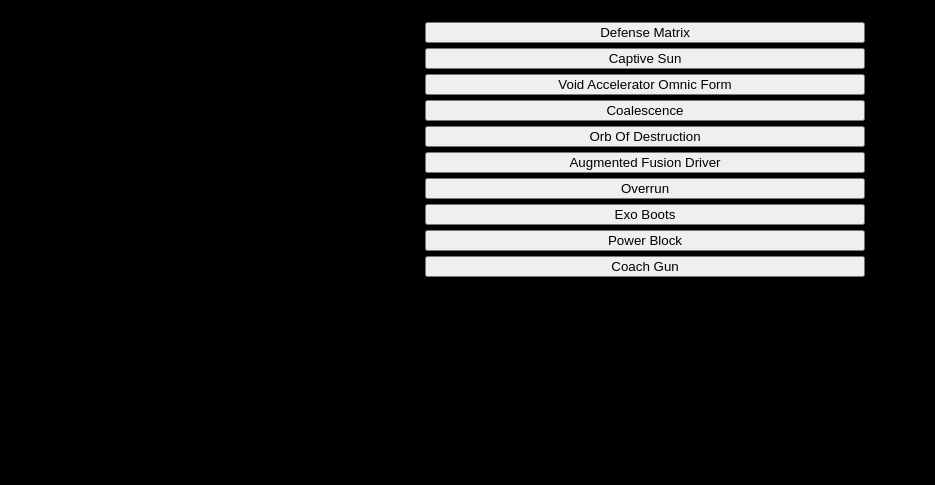
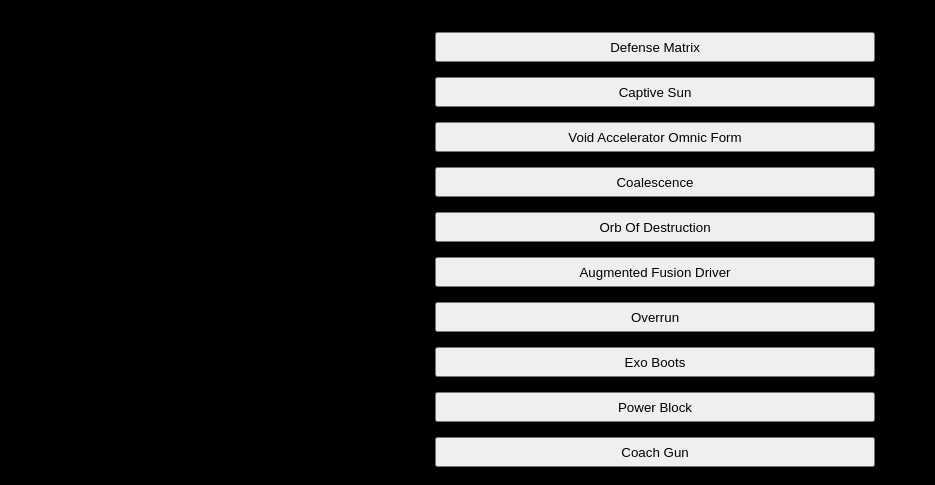
Before and after one commit to CubeKR1/Overwatch2, a plain HTML site: page index.html in a window 1280 px wide. Shown: the part 513-998 px from the top of the page, without its empty margins (0-935 px from the left). Before the commit the page ends 803 px from the top, so only its background shows below. Drawn offline with Linux system fonts and the light colour scheme.

Commit message:
Update style.css

```diff
--- a/style.css
+++ b/style.css
@@ -21,7 +21,8 @@
 
 .option-button {
     display: block;
-    margin: 5px;
+    margin: 15px;
+    height: 30px;
     width: 100%;
 }
 
```
